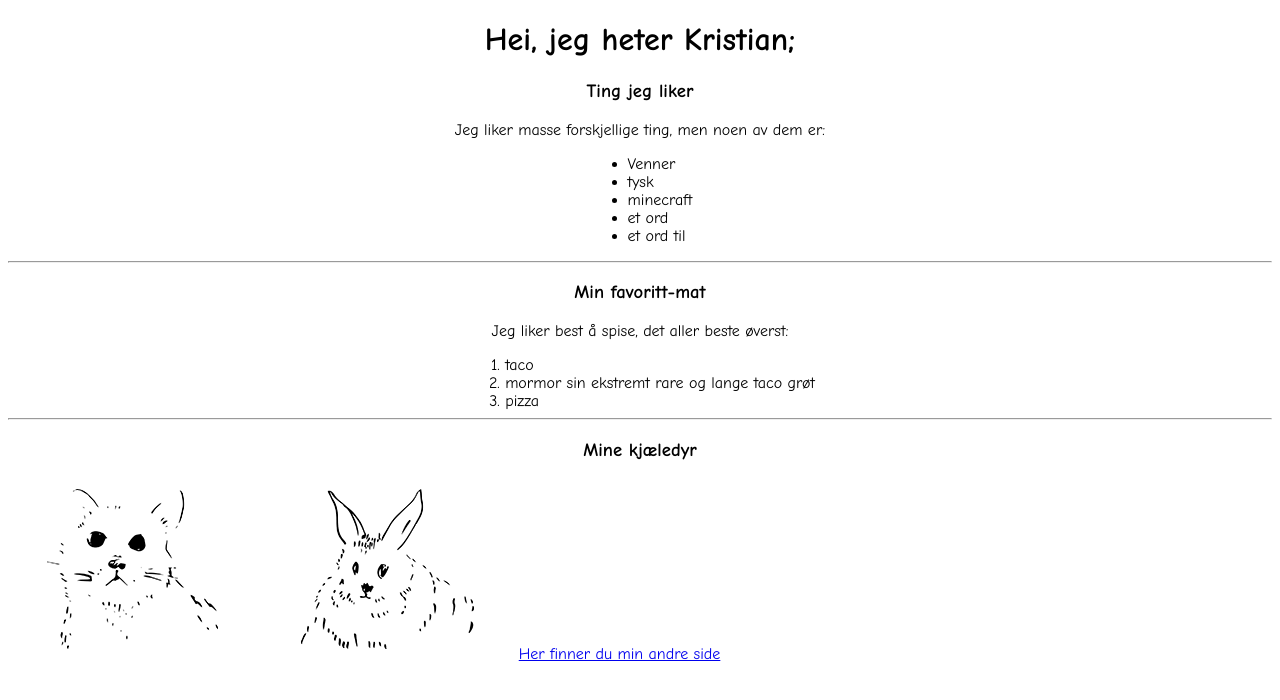
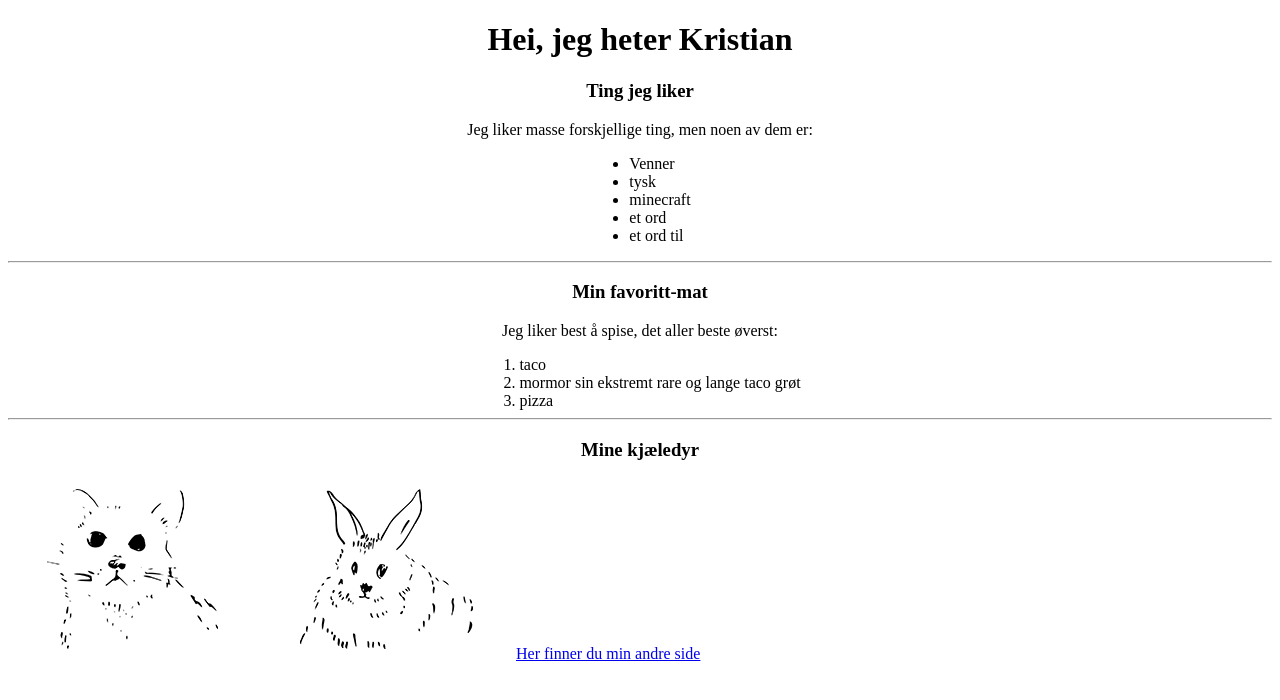
Before and after one commit to Krijor08/Html-stuff, a plain HTML site: page 2. page.html in a window 1280 px wide. Drawn offline with Linux system fonts and the light colour scheme.

Commit message:
Update 2. page.html

```diff
--- a/2. page.html
+++ b/2. page.html
@@ -5,7 +5,7 @@
     <title>En side om meg</title>
     <style>
       h1, h2, p, h3 {text-align: center;}
-      html {font-family: Comic Sans MS}
+      html {font-family: Acme}
       ul {
         display: table;
         margin: 0 auto;
@@ -17,9 +17,7 @@
   </head>
 
   <body>
-    <h1>Hei, jeg heter Kristian;
-
-</h1>
+    <h1>Hei, jeg heter Kristian</h1>
 
     <h3> Ting jeg liker</h3>
     <p>Jeg liker masse forskjellige ting, men noen av dem er:</p>
```
